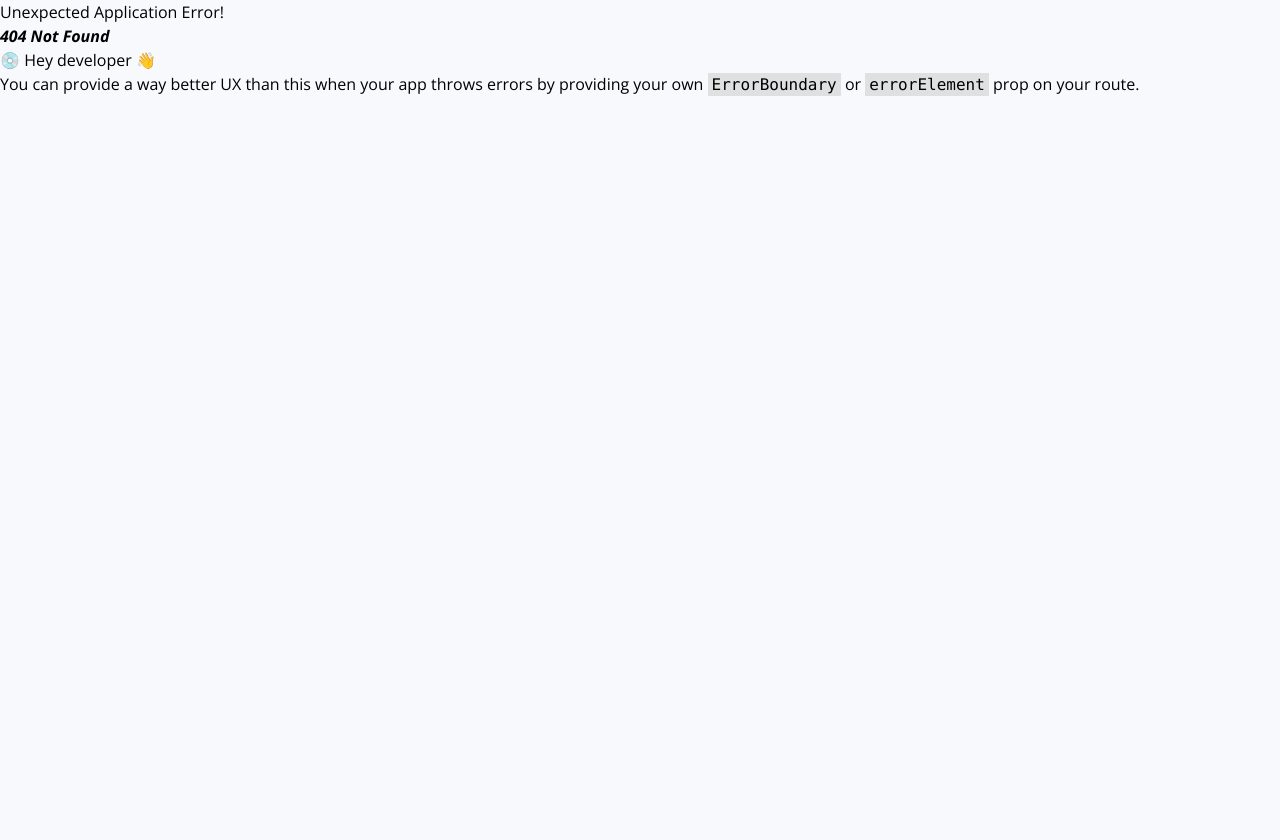
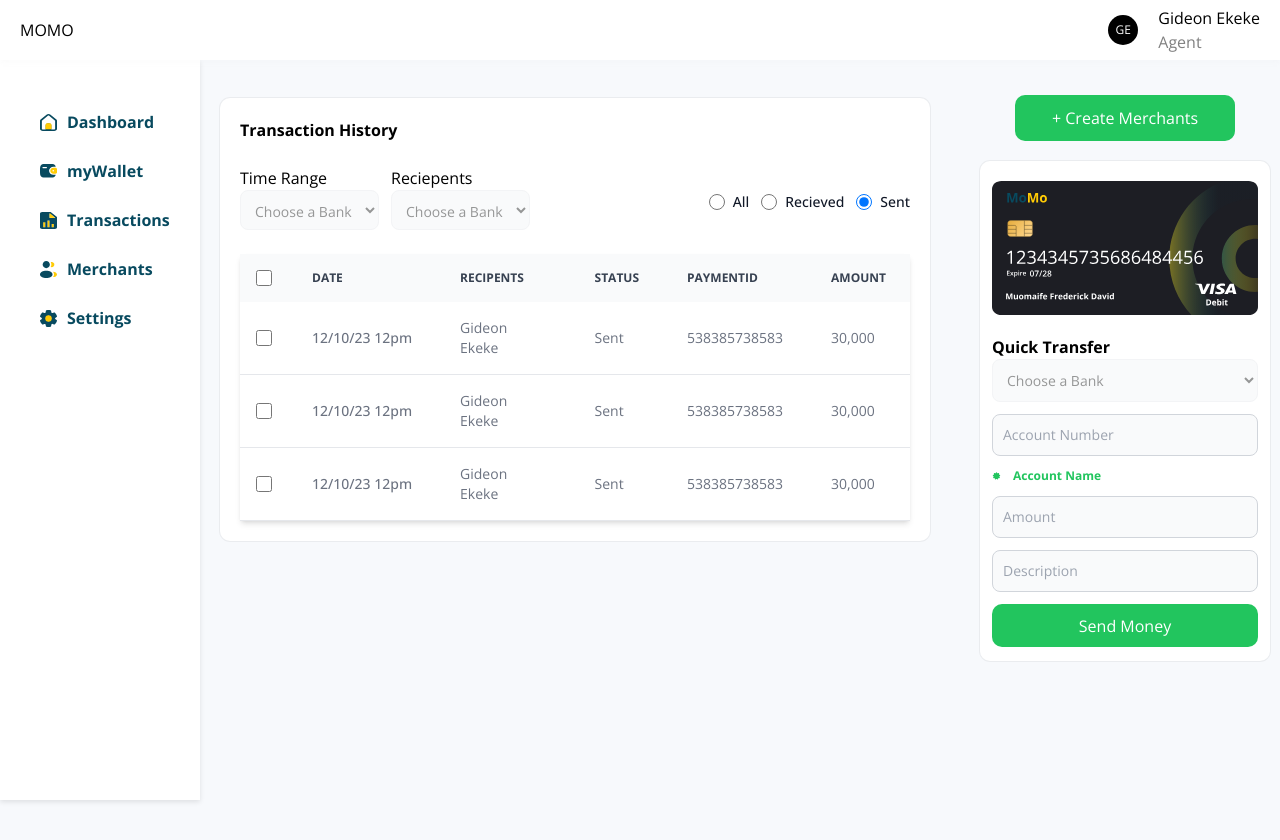
Before and after one commit to kode10x-org/MOMO-HACK-FRONTEND, a React (Vite) app: page /agent-dashboard/transactions in a window 1280 px wide. Before the commit this address had no page. Shown: the top 840 px of the page. Before the commit the page ends 800 px from the top, so only its background shows below. Built offline with nearby package versions, Linux system fonts and the light colour scheme.

Commit message:
transaction page ui added

```diff
--- a/src/components/Blocks/SecondBlock/MobileSideBar.tsx
+++ b/src/components/Blocks/SecondBlock/MobileSideBar.tsx
@@ -49,6 +49,7 @@ const SidebarContainer = styled.div<{ isOpen: boolean }>`
 	color: white;
 	height: 100%;
 	animation: ${(props) => (props.isOpen ? slideIn : slideOut)} 0.3s forwards;
+	z-index: 999;
 `;
 
 const Wrapper = styled.div`
--- a/src/components/Blocks/SecondBlock/SideBar.tsx
+++ b/src/components/Blocks/SecondBlock/SideBar.tsx
@@ -6,6 +6,7 @@ import walletLogo from "../../../assets/Momo/Icons/Wallet.svg";
 import transacLogo from "../../../assets/Momo/Icons/Transaction Icon.svg";
 import merchantLogo from "../../../assets/Momo/Icons/Merchant Icon.svg";
 import settingsLogo from "../../../assets/Momo/Icons/Settings.svg";
+import { NavLink } from "react-router-dom";
 
 const SidebarContainer = styled.div`
 	/* Your sidebar styles here */
@@ -38,7 +39,7 @@ const Icon = styled.div`
 	margin-top: 5px;
 `;
 
-const Hold = styled.div`
+const Hold = styled(NavLink)`
 	display: flex;
 	align-items: center;
 	margin-bottom: 20px;
@@ -54,32 +55,32 @@ const Sidebar: React.FC = () => {
 		<SidebarContainer>
 			<Wrapper>
 				<Cont>
-					<Hold>
+					<Hold to='/agent-dashboard'>
 						<Icon>
 							<img className='w-[17px]' src={homeLogo} />
 						</Icon>
 						<Nav>Dashboard</Nav>
 					</Hold>
-					<Hold>
+					<Hold to='/'>
 						<Icon>
 							<img className='w-[17px]' src={walletLogo} />
 						</Icon>
 						<Nav>myWallet</Nav>
 					</Hold>
-					<Hold>
+					<Hold to='/agent-dashboard/transactions'>
 						<Icon>
 							<img className='w-[17px]' src={transacLogo} />
 						</Icon>
 						<Nav>Transactions</Nav>
 					</Hold>
-					<Hold>
+					<Hold to='/'>
 						<Icon>
 							<img className='w-[17px]' src={merchantLogo} />
 						</Icon>
 						<Nav>Merchants</Nav>
 					</Hold>
 
-					<Hold>
+					<Hold to='/'>
 						<Icon>
 							<img className='w-[17px]' src={settingsLogo} />
 						</Icon>
--- a/src/components/commons/DisplayCard.tsx
+++ b/src/components/commons/DisplayCard.tsx
@@ -7,7 +7,7 @@ interface Iprops {
 
 const DisplayCard: React.FC<Iprops> = ({ amount, title }) => {
 	return (
-		<div className='w-[270px] p-[20px] flex-1 bg-white text-primary min-h-[100px]   rounded-[10px] shadow-shadow '>
+		<div className='w-[270px] p-[20px] md:flex-1 xl:flex-1 2xl:flex-1  lg:flex-1 sm:w-[100%] bg-white text-primary min-h-[100px]   rounded-[10px] shadow-shadow '>
 			<div className='flex items-center justify-between'>
 				<div className='flex'>
 					<div className='h-[30px] w-[30px] bg-secondary rounded-[50%] mr-3'>
--- a/src/components/commons/Table.tsx
+++ b/src/components/commons/Table.tsx
@@ -34,7 +34,7 @@ const Table = () => {
 					</tr>
 				</thead>
 				<tbody>
-					<tr className='bg-white border-b hover:text-white  dark:border-gray-700 hover:bg-gray-50 dark:hover:bg-gray-600 '>
+					<tr className='bg-white border-b  hover:text-white  dark:border-gray-700 hover:bg-gray-50 dark:hover:bg-gray-600 '>
 						<td className='w-4 p-4'>
 							<div className='flex items-center'>
 								<input
--- a/src/pages/Agent/AgentOverView.tsx
+++ b/src/pages/Agent/AgentOverView.tsx
@@ -5,7 +5,7 @@ import Table from "../../components/commons/Table";
 const AgentOverView = () => {
 	return (
 		<div>
-			<div className='flex gap-5 flex-wrap sm:flex-1 '>
+			<div className='flex gap-5 flex-wrap '>
 				<DisplayCard title='Wallet Balance' amount={50000} />
 				<DisplayCard title='Total Loan Limit' amount={140000} />
 				<DisplayCard title='Total Loan Given' amount={65000} />
@@ -16,7 +16,7 @@ const AgentOverView = () => {
 				<div className='w-[250px] h-[300px] bg-white rounded-[10px] shadow-shadow'></div>
 			</div>
 
-			<div className='flex-1 mt-10 bg-white h-[300px] mb-10 rounded-[10px] p-5 shadow-shadow'>
+			<div className='flex-1 mt-10 bg-white min-h-[300px] mb-10 rounded-[10px] p-5 shadow-shadow'>
 				<div>Transaction History</div>
 				<div>
 					<Table  />
--- /dev/null
+++ b/src/pages/Agent/AgentTransaction.tsx
@@ -0,0 +1,107 @@
+import React from "react";
+import Table from "../../components/commons/Table";
+
+const AgentTransaction = () => {
+	return (
+		<div
+			className='flex-1 mt-2 bg-white min-h-[300px] mb-10
+rounded-[10px] p-5 shadow-shadow'>
+			<div className="font-bold">Transaction History</div>
+			<br />
+			<div className='flex gap-3 items-center justify-between mb-3 sm:flex-wrap'>
+				<div className='flex gap-3'>
+					<div>
+						<div>Time Range</div>
+						<select
+							id='countries'
+							className='bg-gray-50 border border-gray-100  text-sm rounded-lg focus:ring-blue-500
+focus:border-blue-500 block w-full p-2.5
+dark:border-gray-600 dark:placeholder-gray-400
+text-black text-opacity-40 dark:focus:ring-blue-500
+dark:focus:border-blue-500 mb-3 h-[40px] '>
+							<option selected>Choose a Bank</option>
+							<option value='US'>Access</option>
+							<option value='CA'>Opay</option>
+							<option value='FR'>Palmpay</option>
+							<option value='DE'>GTB</option>
+						</select>
+					</div>
+
+					<div>
+						<div>Reciepents</div>
+						<select
+							id='countries'
+							className='bg-gray-50 border border-gray-100
+text-sm rounded-lg focus:ring-blue-500
+focus:border-blue-500 block w-full p-2.5
+dark:border-gray-600 dark:placeholder-gray-400
+text-black text-opacity-40 dark:focus:ring-blue-500
+dark:focus:border-blue-500 mb-3 h-[40px] '>
+							<option selected>Choose a Bank</option>
+							<option value='US'>Access</option>
+							<option value='CA'>Opay</option>
+							<option value='FR'>Palmpay</option>
+							<option value='DE'>GTB</option>
+						</select>
+					</div>
+				</div>
+
+				<div className='flex items-center gap-3 mt-3'>
+					<div className='flex items-center mb-4'>
+						<input
+							id='country-option-1'
+							type='radio'
+							name='countries'
+							value='USA'
+							className='w-4 h-4 border-gray-300 focus:ring-2 focus:ring-blue-300 dark:focus:ring-blue-600 dark:focus:bg-blue-600 dark:bg-gray-700 dark:border-gray-600'
+							checked
+						/>
+						<label
+							htmlFor='country-option-1'
+							className='block ml-2 text-sm font-medium text-gray-900 dark:text-gray-300'>
+							All
+						</label>
+					</div>
+
+					<div className='flex items-center mb-4'>
+						<input
+							id='country-option-1'
+							type='radio'
+							name='countries'
+							value='USA'
+							className='w-4 h-4 border-gray-300 focus:ring-2 focus:ring-blue-300
+dark:focus:ring-blue-600 dark:focus:bg-blue-600 dark:bg-gray-700 dark:border-gray-600'
+							checked
+						/>
+						<label
+							htmlFor='country-option-1'
+							className='block ml-2 text-sm font-medium text-gray-900 dark:text-gray-300'>
+						Recieved
+						</label>
+					</div>
+					<div className='flex items-center mb-4'>
+						<input
+							id='country-option-1'
+							type='radio'
+							name='countries'
+							value='USA'
+							className='w-4 h-4 border-gray-300 focus:ring-2 focus:ring-blue-300
+dark:focus:ring-blue-600 dark:focus:bg-blue-600 dark:bg-gray-700 dark:border-gray-600'
+							checked
+						/>
+						<label
+							htmlFor='country-option-1'
+							className='block ml-2 text-sm font-medium text-gray-900 dark:text-gray-300'>
+							Sent
+						</label>
+					</div>
+				</div>
+			</div>
+			<div>
+				<Table />
+			</div>
+		</div>
+	);
+};
+
+export default AgentTransaction;
--- a/src/routes/AllRoutes.tsx
+++ b/src/routes/AllRoutes.tsx
@@ -3,6 +3,7 @@ import HomeLayout from "../components/layouts/HomeLayout";
 import AgentOverView from "../pages/Agent/AgentOverView";
 import SecondLayout from "../components/layouts/SecondLayout";
 import OnboardingPage from "../pages/OnboardingPage";
+import AgentTransaction from "../pages/Agent/AgentTransaction";
 
 const Index = createBrowserRouter([
 	{
@@ -19,6 +20,11 @@ const Index = createBrowserRouter([
 				index: true,
 				element: <AgentOverView />,
 			},
+
+			{
+				path: "transactions",
+				element: <AgentTransaction />,
+			},
 		],
 	},
 
```
